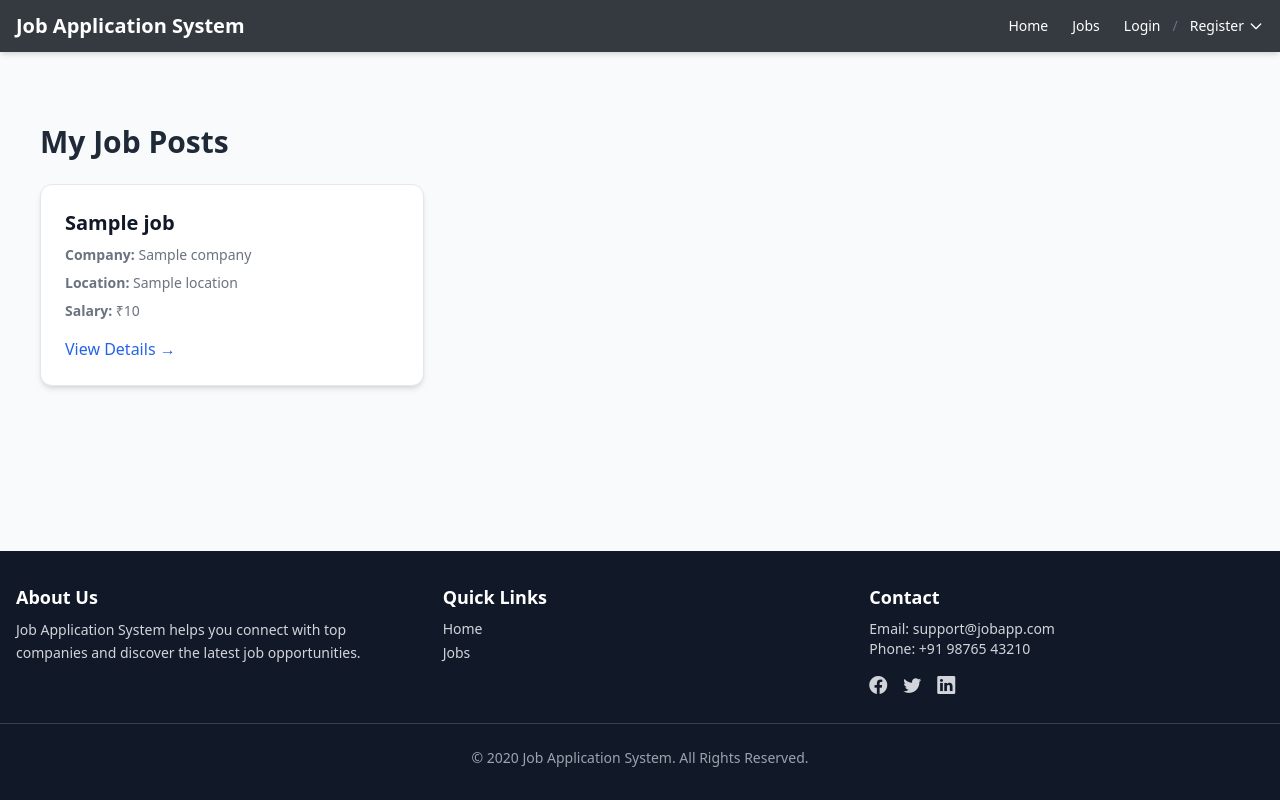
After one commit to parthasarathy07/job_application_using_django, a Django app: template jobs/templates/jobs/my_posts.html in a window 1280 px wide. The commit adds this page. Run offline with Django 3.2, Linux system fonts and the light colour scheme; the template is opened without the code that fills it: most values are stand-ins (such as "Sample title", 1, 10 or a date in 2020).

Commit message:
feat: Add mypost page

```diff
--- a/dashboard/templates/includes/navbar.html
+++ b/dashboard/templates/includes/navbar.html
@@ -35,6 +35,15 @@
       </a>
 
       {% if user.is_authenticated %}
+        {% if user.is_staff %}
+            <a href="{% url 'jobs:myPosts' %}"
+               class="relative text-white ml-[15px] transition-colors duration-300 hover:text-blue-500
+                      after:content-[''] after:absolute after:w-0 after:h-[2px] after:-bottom-1
+                      after:left-0 after:bg-blue-600 after:transition-all after:duration-300 hover:after:w-full">
+              My Posts
+            </a>
+       {% endif %}
+
         <a href="{% url 'logout' %}?next={{ request.path }}"
            class="relative text-white ml-[15px] transition-colors duration-300 hover:text-red-400
                   after:content-[''] after:absolute after:w-0 after:h-[2px] after:-bottom-1
--- /dev/null
+++ b/jobs/templates/jobs/my_posts.html
@@ -0,0 +1,30 @@
+{% extends "base.html" %}
+{% load static %}
+
+{% block title %}My Posts{% endblock %}
+
+{% block extra_css %}
+<link rel="stylesheet" href="{% static 'css/job_search.css' %}">
+{% endblock %}
+
+{% block content %}
+<div class="container mx-auto mt-10 px-6">
+  <h1 class="text-3xl font-bold text-gray-800 mb-6">My Job Posts</h1>
+
+  {% if jobs %}
+  <div class="grid grid-cols-1 md:grid-cols-2 lg:grid-cols-3 gap-6">
+    {% for job in jobs %}
+    <div class="p-6 bg-white border border-gray-200 rounded-xl shadow-md hover:shadow-lg transition-transform duration-300 hover:-translate-y-1">
+      <h2 class="text-xl font-semibold text-gray-900 mb-2">{{ job.title }}</h2>
+      <p class="text-sm text-gray-500 mb-2"><strong>Company:</strong> {{ job.company.name }}</p>
+      <p class="text-sm text-gray-500 mb-2"><strong>Location:</strong> {{ job.location }}</p>
+      <p class="text-sm text-gray-500 mb-4"><strong>Salary:</strong> ₹{{ job.salary }}</p>
+      <a href="{{ job.get_absolute_url }}" class="text-blue-600 font-medium hover:underline">View Details →</a>
+    </div>
+    {% endfor %}
+  </div>
+  {% else %}
+  <p class="text-gray-600 mt-4">No job posts found.</p>
+  {% endif %}
+</div>
+{% endblock %}
--- a/jobs/urls.py
+++ b/jobs/urls.py
@@ -7,5 +7,6 @@ urlpatterns = [
     path('', views.jobListView, name='jobList'),
     path('search/', views.job_search, name='jobSearch'),
     path('post/', views.post_job, name='postJob'),
+    path('my-posts/', views.my_posts, name='myPosts'),
     path('<int:pk>/', views.job_detail, name="jobDetail"),
 ]
--- a/static/css/output.css
+++ b/static/css/output.css
@@ -683,6 +683,13 @@ video {
   margin-top: 2rem;
 }
 
+.line-clamp-2 {
+  overflow: hidden;
+  display: -webkit-box;
+  -webkit-box-orient: vertical;
+  -webkit-line-clamp: 2;
+}
+
 .block {
   display: block;
 }
@@ -1259,6 +1266,10 @@ video {
   .md\:grid-cols-3 {
     grid-template-columns: repeat(3, minmax(0, 1fr));
   }
+
+  .md\:grid-cols-2 {
+    grid-template-columns: repeat(2, minmax(0, 1fr));
+  }
 }
 
 @media (min-width: 1024px) {
@@ -1299,6 +1310,10 @@ video {
     transform: translate(var(--tw-translate-x), var(--tw-translate-y)) rotate(var(--tw-rotate)) skewX(var(--tw-skew-x)) skewY(var(--tw-skew-y)) scaleX(var(--tw-scale-x)) scaleY(var(--tw-scale-y));
   }
 
+  .lg\:grid-cols-3 {
+    grid-template-columns: repeat(3, minmax(0, 1fr));
+  }
+
   .lg\:flex-row {
     flex-direction: row;
   }
```
Also changed, not shown: jobs/views.py (+13 -0 lines).
